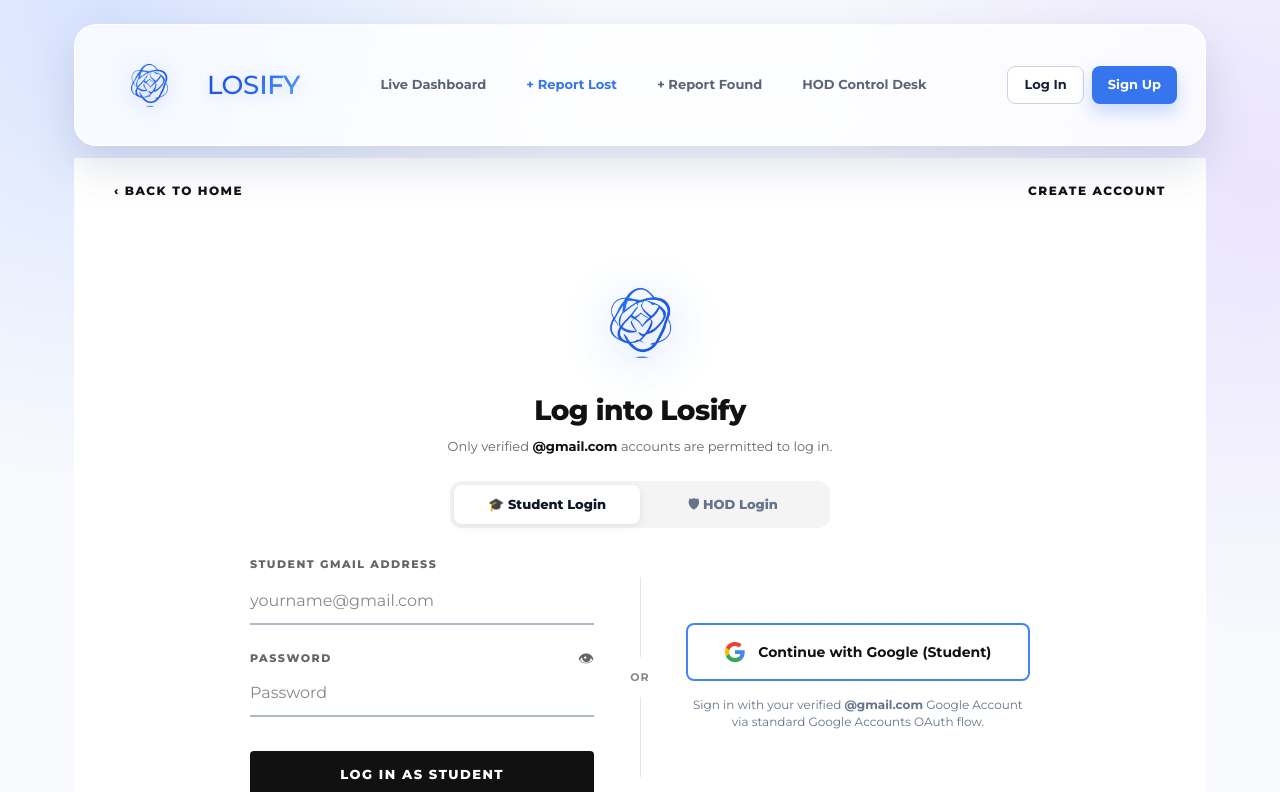
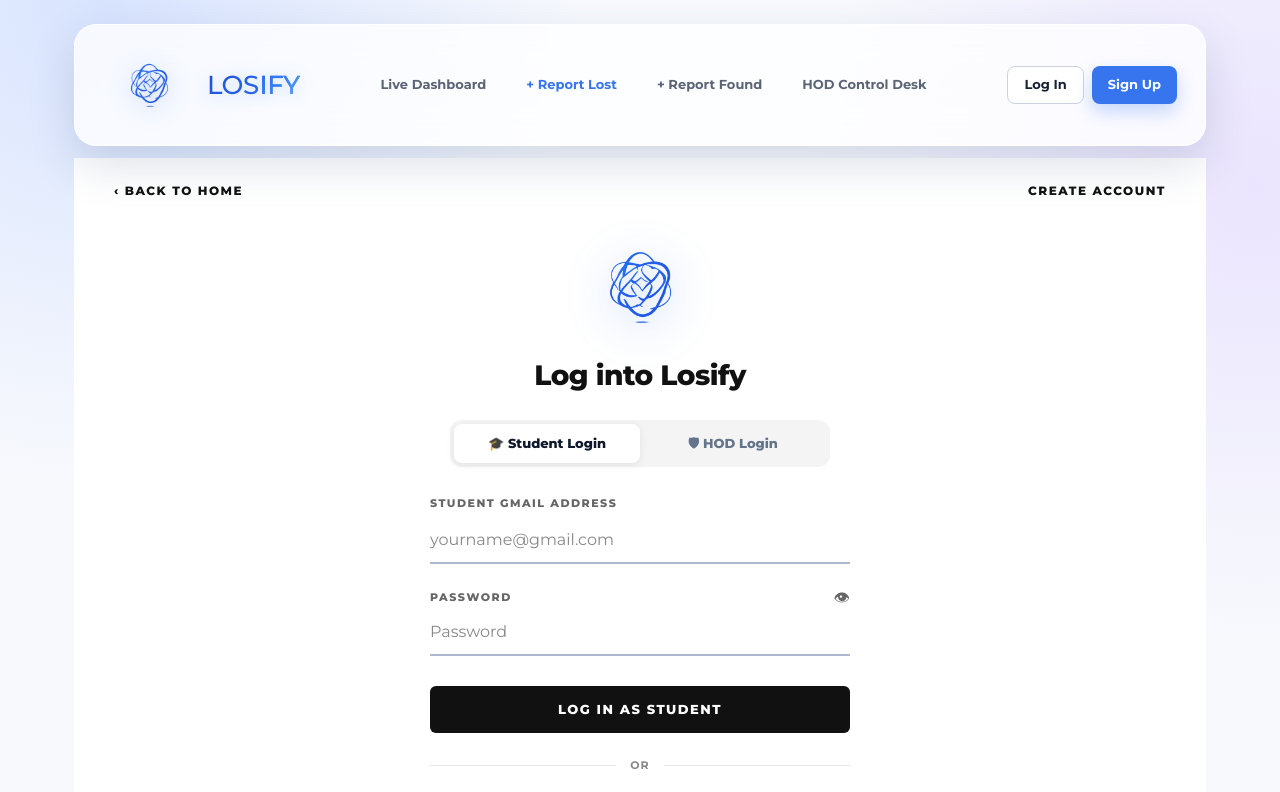
Before and after one commit to arijittsaha13/losify, a Next.js app: page /login in a window 1280 px wide. Shown: the top 792 px of the page. Built offline with nearby package versions, Linux system fonts and the light colour scheme.

Commit message:
style: remove disclaimer lines from login page and stack Google login button directly below main login button

```diff
--- a/app/login/page.tsx
+++ b/app/login/page.tsx
@@ -105,12 +105,9 @@ export default function LoginPage() {
           />
         </div>
 
-        <h1 style={{ fontSize: '28px', fontWeight: 800, letterSpacing: '-0.5px', color: '#111111', margin: '0 0 6px 0', textAlign: 'center' }}>
+        <h1 style={{ fontSize: '28px', fontWeight: 800, letterSpacing: '-0.5px', color: '#111111', margin: '0 0 24px 0', textAlign: 'center' }}>
           Log into Losify
         </h1>
-        <p style={{ color: '#666666', fontSize: '13px', margin: '0 0 24px 0', textAlign: 'center' }}>
-          Only verified <strong style={{ color: '#111111' }}>@gmail.com</strong> accounts are permitted to log in.
-        </p>
 
         {/* Separate Role Tabs */}
         <div style={{ display: 'flex', background: '#f4f4f5', padding: '4px', borderRadius: '12px', marginBottom: '28px', maxWidth: '380px', width: '100%' }}>
@@ -163,14 +160,13 @@ export default function LoginPage() {
         </div>
 
         {error && (
-          <div style={{ border: '1px solid #ef4444', background: '#fef2f2', color: '#b91c1c', padding: '12px 20px', borderRadius: '8px', maxWidth: '520px', width: '100%', marginBottom: '24px', textAlign: 'center', fontSize: '14px', fontWeight: 600 }}>
+          <div style={{ border: '1px solid #ef4444', background: '#fef2f2', color: '#b91c1c', padding: '12px 20px', borderRadius: '8px', maxWidth: '420px', width: '100%', marginBottom: '24px', textAlign: 'center', fontSize: '14px', fontWeight: 600 }}>
             ⚠ {error}
           </div>
         )}
 
-        {/* Two-Column Layout */}
-        <div style={{ display: 'grid', gridTemplateColumns: '1fr auto 1fr', gap: '36px', alignItems: 'center', maxWidth: '780px', width: '100%' }}>
-          {/* Left Column: Email & Password Form */}
+        {/* Stacked Single-Column Form */}
+        <div style={{ maxWidth: '420px', width: '100%', display: 'flex', flexDirection: 'column', gap: '20px' }}>
           <form onSubmit={handleSubmit} style={{ display: 'flex', flexDirection: 'column', gap: '22px' }}>
             <div>
               <label style={{ fontSize: '11px', fontWeight: 800, letterSpacing: '1.5px', color: '#666666', textTransform: 'uppercase', display: 'block', marginBottom: '6px' }}>
@@ -216,12 +212,12 @@ export default function LoginPage() {
               type="submit"
               disabled={isPending}
               style={{
-                marginTop: '12px',
+                marginTop: '8px',
                 padding: '14px',
                 background: activeRole === 'hod' ? '#0f172a' : '#111111',
                 color: '#ffffff',
                 border: 'none',
-                borderRadius: '4px',
+                borderRadius: '6px',
                 fontWeight: 800,
                 fontSize: '13px',
                 letterSpacing: '1.5px',
@@ -234,22 +230,21 @@ export default function LoginPage() {
             </button>
           </form>
 
-          {/* Center Divider */}
-          <div style={{ display: 'flex', flexDirection: 'column', alignItems: 'center', height: '100%', justifyContent: 'center' }}>
-            <div style={{ width: '1px', height: '80px', background: '#e4e4e7' }} />
-            <span style={{ fontSize: '11px', fontWeight: 700, color: '#888888', margin: '12px 0', textTransform: 'uppercase', letterSpacing: '1px' }}>
+          {/* OR Horizontal Divider */}
+          <div style={{ display: 'flex', alignItems: 'center', gap: '14px', margin: '4px 0' }}>
+            <div style={{ flex: 1, height: '1px', background: '#e4e4e7' }} />
+            <span style={{ fontSize: '11px', fontWeight: 700, color: '#888888', textTransform: 'uppercase', letterSpacing: '1px' }}>
               OR
             </span>
-            <div style={{ width: '1px', height: '80px', background: '#e4e4e7' }} />
+            <div style={{ flex: 1, height: '1px', background: '#e4e4e7' }} />
           </div>
 
-          {/* Right Column: Google Authentication */}
-          <div style={{ display: 'flex', flexDirection: 'column', gap: '16px', alignItems: 'center' }}>
+          {/* Google Login Button directly below */}
           <button
             type="button"
             onClick={handleGoogleLoginClick}
             className="sq-btn-social"
-              style={{ padding: '16px 24px', fontSize: '14px', border: '2px solid #4285F4', borderRadius: '8px', width: '100%' }}
+            style={{ padding: '14px 24px', fontSize: '14px', border: '2px solid #4285F4', borderRadius: '8px', width: '100%', display: 'flex', alignItems: 'center', justifyContent: 'center', gap: '10px' }}
           >
             <svg width="22" height="22" viewBox="0 0 24 24">
               <path fill="#4285F4" d="M22.56 12.25c0-.78-.07-1.53-.2-2.25H12v4.26h5.92c-.26 1.37-1.04 2.53-2.21 3.31v2.77h3.57c2.08-1.92 3.28-4.74 3.28-8.09z" />
@@ -259,10 +254,6 @@ export default function LoginPage() {
             </svg>
             Continue with Google ({activeRole === 'hod' ? 'HOD' : 'Student'})
           </button>
-            <span style={{ fontSize: '12px', color: '#64748b', textAlign: 'center', lineHeight: 1.4 }}>
-              Sign in with your verified <strong>@gmail.com</strong> Google Account via standard Google Accounts OAuth flow.
-            </span>
-          </div>
         </div>
 
         {/* Pixel-Perfect 2-Step Google Accounts Sign-In Modal */}
```
Lines whose indentation alone changed are shown as unchanged.
